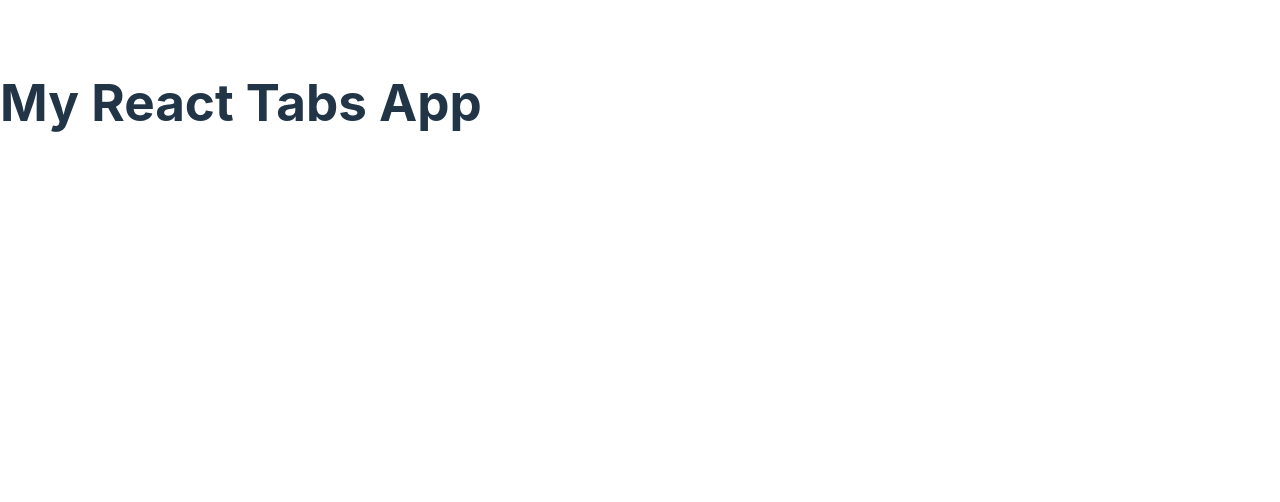
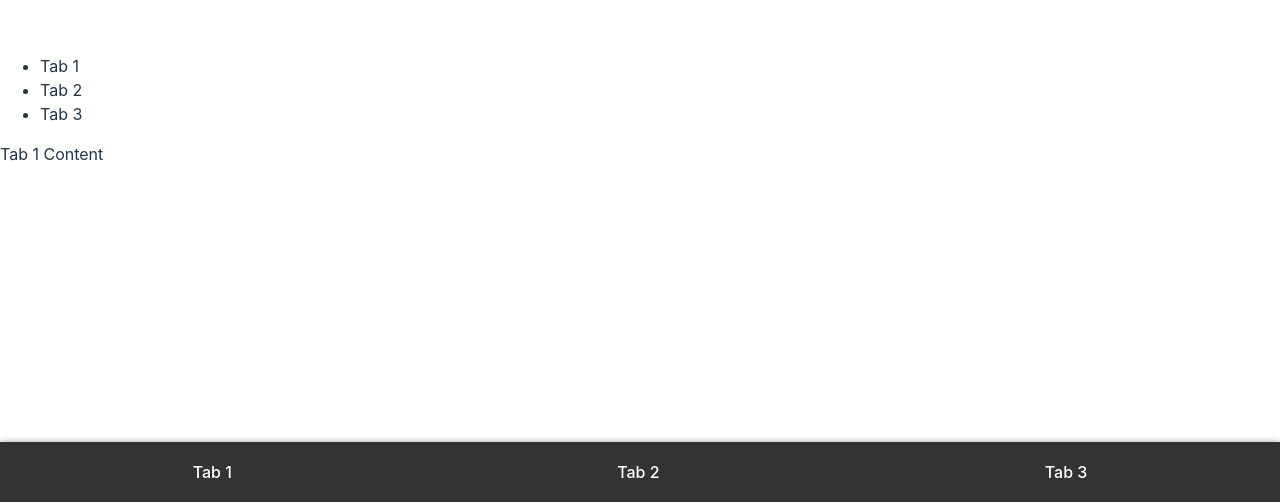
Before and after one commit to 14KGun/5KY, a React (Vite) app in the folder web/: page / in a window 1280 px wide. Shown: the part 298-800 px from the top of the page. Built offline with nearby package versions, Linux system fonts and the light colour scheme.

Commit message:
:sparkles: tab structure

```diff
--- a/web/src/App.jsx
+++ b/web/src/App.jsx
@@ -1,7 +1,7 @@
 import { SWRConfig } from "swr";
 import { BrowserRouter, Routes, Route } from "react-router-dom";
 import instance from "@/utils/instance";
-import Component from "./components/example";
+import TabApp from "./TabApp/TabApp";
 
 const SWRValue = {
   refreshInterval: 1000 * 60,
@@ -13,7 +13,7 @@ const App = () => {
     <SWRConfig value={SWRValue}>
       <BrowserRouter>
         <Routes>
-          <Route path="/" element={<Component/>}/>
+          <Route path="/" element={<TabApp/>}/>
         </Routes>
       </BrowserRouter>
     </SWRConfig>
--- /dev/null
+++ b/web/src/TabApp/TabApp.jsx
@@ -0,0 +1,43 @@
+import { useState } from 'react';
+import TabFooter from '../components/TabFooter/TabFooter';
+
+const Tab1 = () => <div>Tab 1 Content</div>;
+const Tab2 = () => <div>Tab 2 Content</div>;
+const Tab3 = () => <div>Tab 3 Content</div>;
+
+const TabApp = () => {
+  const [activeTab, setActiveTab] = useState('tab1');
+
+  const handleTabClick = (tab) => {
+    setActiveTab(tab);
+  };
+
+  const renderTabContent = () => {
+    switch (activeTab) {
+      case 'tab1':
+        return <Tab1 />;
+      case 'tab2':
+        return <Tab2 />;
+      case 'tab3':
+        return <Tab3 />;
+      default:
+        return <div>Unknown Tab</div>;
+    }
+  };
+
+  return (
+    <div>
+      <ul className="tab-list">
+        <li className={activeTab === 'tab1' ? 'active' : ''} onClick={() => handleTabClick('tab1')}>Tab 1</li>
+        <li className={activeTab === 'tab2' ? 'active' : ''} onClick={() => handleTabClick('tab2')}>Tab 2</li>
+        <li className={activeTab === 'tab3' ? 'active' : ''} onClick={() => handleTabClick('tab3')}>Tab 3</li>
+      </ul>
+      <div className="tab-content">
+        {renderTabContent()}
+      </div>
+      <TabFooter onTabChange={handleTabClick} />
+    </div>
+  );
+};
+
+export default TabApp;
--- /dev/null
+++ b/web/src/TabApp/TapApp.css
@@ -0,0 +1,41 @@
+/* TabApp 전체 컨테이너 스타일 */
+.tab-container {
+    font-family: Arial, sans-serif;
+    max-width: 600px; /* 모바일 화면에 적합한 최대 너비 */
+    margin: 0 auto;
+    overflow: hidden; /* 탭 내용이 넘칠 경우 숨김 처리 */
+  }
+
+  /* 탭 리스트 스타일 */
+  .tab-list {
+    list-style: none;
+    padding: 0;
+    margin: 0;
+    display: flex;
+    background-color: #333; /* 탭 리스트 배경색 */
+  }
+
+  .tab-list li {
+    flex: 1; /* 탭 항목이 동일한 너비를 가지도록 설정 */
+    text-align: center;
+    padding: 10px 0; /* 탭 버튼의 상하 패딩 */
+    cursor: pointer;
+    color: white; /* 탭 텍스트 색상 */
+    border-right: 1px solid #444; /* 탭 항목 사이의 구분선 */
+  }
+
+  .tab-list li:last-child {
+    border-right: none; /* 마지막 탭 항목의 오른쪽 테두리 제거 */
+  }
+
+  /* 활성화된 탭 스타일 */
+  .tab-list .active {
+    background-color: #007bff; /* 활성 탭의 배경색 */
+  }
+
+  /* 탭 콘텐츠 영역 스타일 */
+  .tab-content {
+    padding: 20px;
+    background-color: #f9f9f9; /* 콘텐츠 배경색 */
+    border-top: 2px solid #007bff; /* 탭 콘텐츠 상단의 악센트 테두리 */
+  }
--- /dev/null
+++ b/web/src/components/TabFooter/TabFooter.css
@@ -0,0 +1,25 @@
+.footer {
+    display: flex;
+    justify-content: space-around;
+    padding: 10px 0;
+    background-color: #333;
+    color: white;
+    position: fixed;
+    bottom: 0;
+    width: 100%;
+    box-shadow: 0 -2px 5px rgba(0,0,0,0.2); /* 상단에 그림자 효과 */
+  }
+
+  .tab-button {
+    flex-grow: 1;
+    background-color: transparent;
+    border: none;
+    color: white;
+    padding: 10px;
+    font-size: 16px;
+    transition: background-color 0.3s;
+  }
+
+  .tab-button:hover {
+    background-color: #007bff; /* 버튼 호버 시 배경 색상 변경 */
+  }
--- /dev/null
+++ b/web/src/components/TabFooter/TabFooter.jsx
@@ -0,0 +1,14 @@
+import React from 'react';
+import './TabFooter.css'; // Footer 컴포넌트에 대한 CSS 스타일링
+
+const TabFooter = ({ onTabChange }) => {
+  return (
+    <footer className="footer">
+      <button onClick={() => onTabChange('tab1')} className="tab-button">Tab 1</button>
+      <button onClick={() => onTabChange('tab2')} className="tab-button">Tab 2</button>
+      <button onClick={() => onTabChange('tab3')} className="tab-button">Tab 3</button>
+    </footer>
+  );
+};
+
+export default TabFooter;
```
